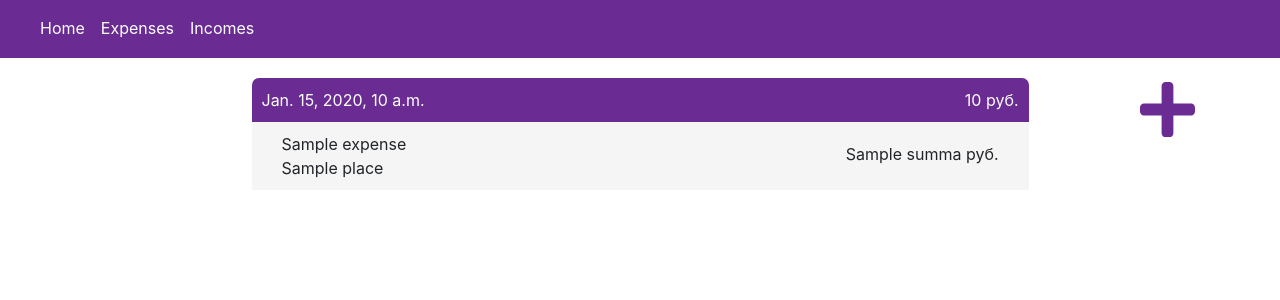
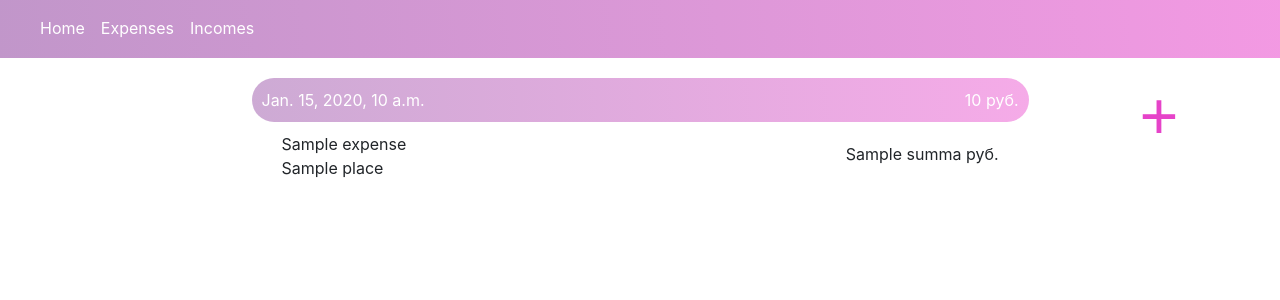
Before and after one commit to isaakbormental/saveMoney, a Django app: template account/templates/account/expenses_list.html in a window 1280 px wide. Shown: the top 300 px of the page. Run offline with Django 3.2, Linux system fonts and the light colour scheme; the template is opened without the code that fills it: most values are stand-ins (such as "Sample title", 1, 10 or a date in 2020); some libraries are stand-ins or nearby versions.

Commit message:
Change expenses list style

```diff
--- a/account/static/account/expenses_list.css
+++ b/account/static/account/expenses_list.css
@@ -7,7 +7,7 @@ hr {
 }
 
 .expenses-aggregate {
-    background-color: whitesmoke;
+    /* background-color: whitesmoke; */
     margin-top: 20px;
     margin-left: auto;
     margin-right: auto;
@@ -33,10 +33,12 @@ hr {
 }
 
 .expenses-aggregate-date-card {
-    background-color: #6a2c93;
+    /* background-color: #6a2c93; */
     width: 100%;
-    border-top-left-radius: 7px;
-    border-top-right-radius: 7px;
+    /* border-top-left-radius: 7px;
+    border-top-right-radius: 7px; */
+    background: linear-gradient(86.19deg, rgba(157, 89, 171, 0.51) 0%, rgba(236, 96, 211, 0.53) 98.87%);
+    border-radius: 25px;
 }
 
 .expense-item{
@@ -61,10 +63,18 @@ hr {
     margin-left: 20px;
 }
 
-.plus{
+.plus {
     width: 5%;
     height: 5%;
     float: right;
     margin-right: 0%;
     margin-top: 0%;
+    font: 50pt sans-serif;
+    text-decoration: none;
+    color: #E643C9;
 }
+
+.plus:hover {
+    text-decoration: none;
+    color: #9D59AB;
+}
--- a/account/static/css/navbar.css
+++ b/account/static/css/navbar.css
@@ -16,7 +16,7 @@
 
 .nav-link-custom:hover::after {
     width: 100%;
-    //transition: width .3s;
+    /* transition: width .3s; */
 }
 
 .nav-link-custom:hover {
--- a/account/templates/account/expenses_list.html
+++ b/account/templates/account/expenses_list.html
@@ -6,8 +6,9 @@
     {% load static %}
     <link rel="stylesheet" href="{% static 'account/expenses_list.css' %}" type="text/css">
     <div class="container">
-        <a href="{% url 'expenses-create' %}">
-            <img src="../../static/images/vectorpaint-purple.svg" alt="Plus" class="plus">
+        <a href="{% url 'expenses-create' %}" class="plus">
+            <!-- <img src="../../static/images/vectorpaint-purple.svg" alt="Plus" class="plus"> -->
+            +
         </a>
 
         <div class="expenses-content">
@@ -25,9 +26,9 @@
 
                             <div class="expense-item-place">{{ expense.place }}</div>
                         </div>
-                        {% if  not forloop.last %}
-                            <hr/>
-                        {% endif %}
+                        <!-- {% if  not forloop.last %}
+                            <hr class="horizontal-line" />
+                        {% endif %} -->
 
                     {% endfor %}
                 </div>
--- a/account/templates/includes/personal_navbar.html
+++ b/account/templates/includes/personal_navbar.html
@@ -1,4 +1,4 @@
-<nav class="navbar navbar-expand-lg navbar-dark" style="background-color: #6a2c93;">
+<nav class="navbar navbar-expand-lg navbar-dark" style="background: linear-gradient(263.44deg, rgba(236, 96, 211, 0.64) 0%, rgba(157, 89, 171, 0.63) 100%);">
 
     <link rel="stylesheet" href="https://use.fontawesome.com/releases/v5.8.2/css/all.css" integrity="sha384-oS3vJWv+0UjzBfQzYUhtDYW+Pj2yciDJxpsK1OYPAYjqT085Qq/1cq5FLXAZQ7Ay" crossorigin="anonymous">
     <a class="navbar-brand" href="/">
```
